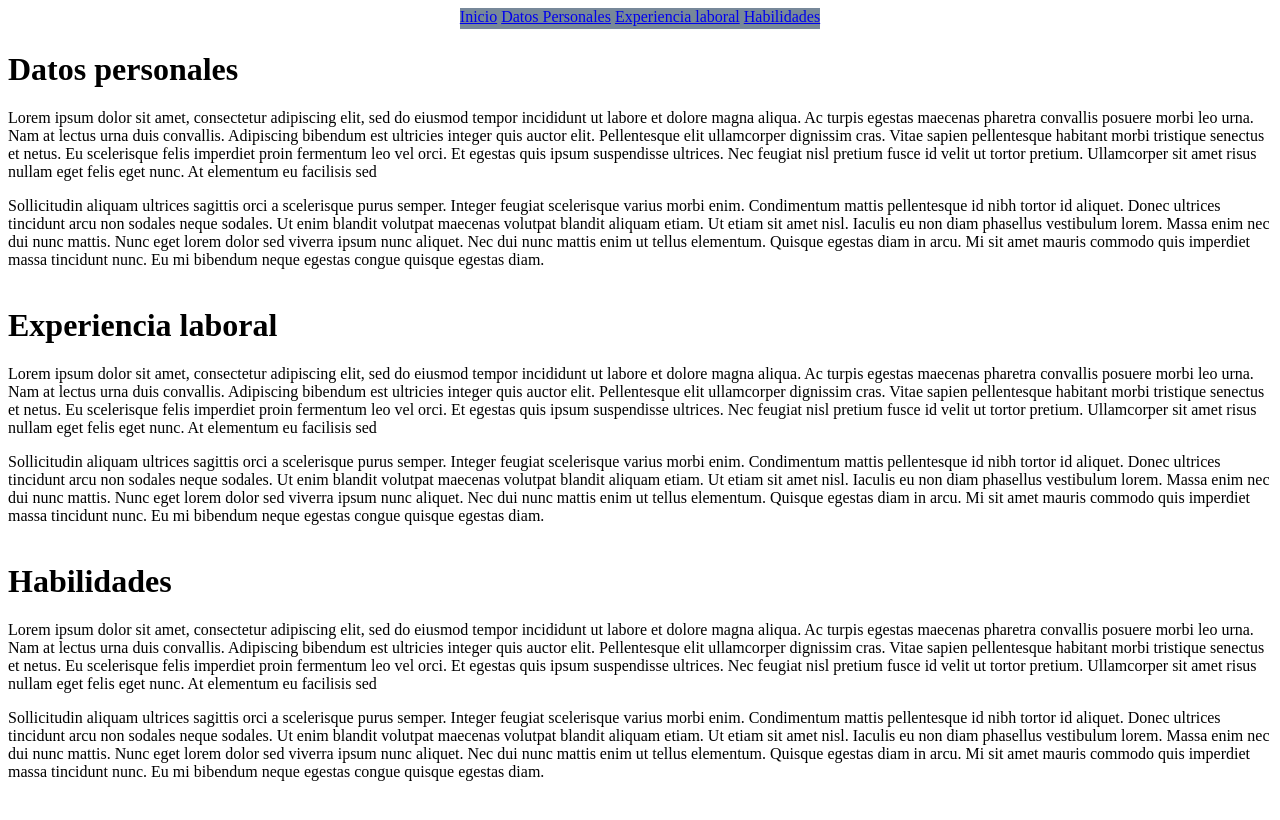
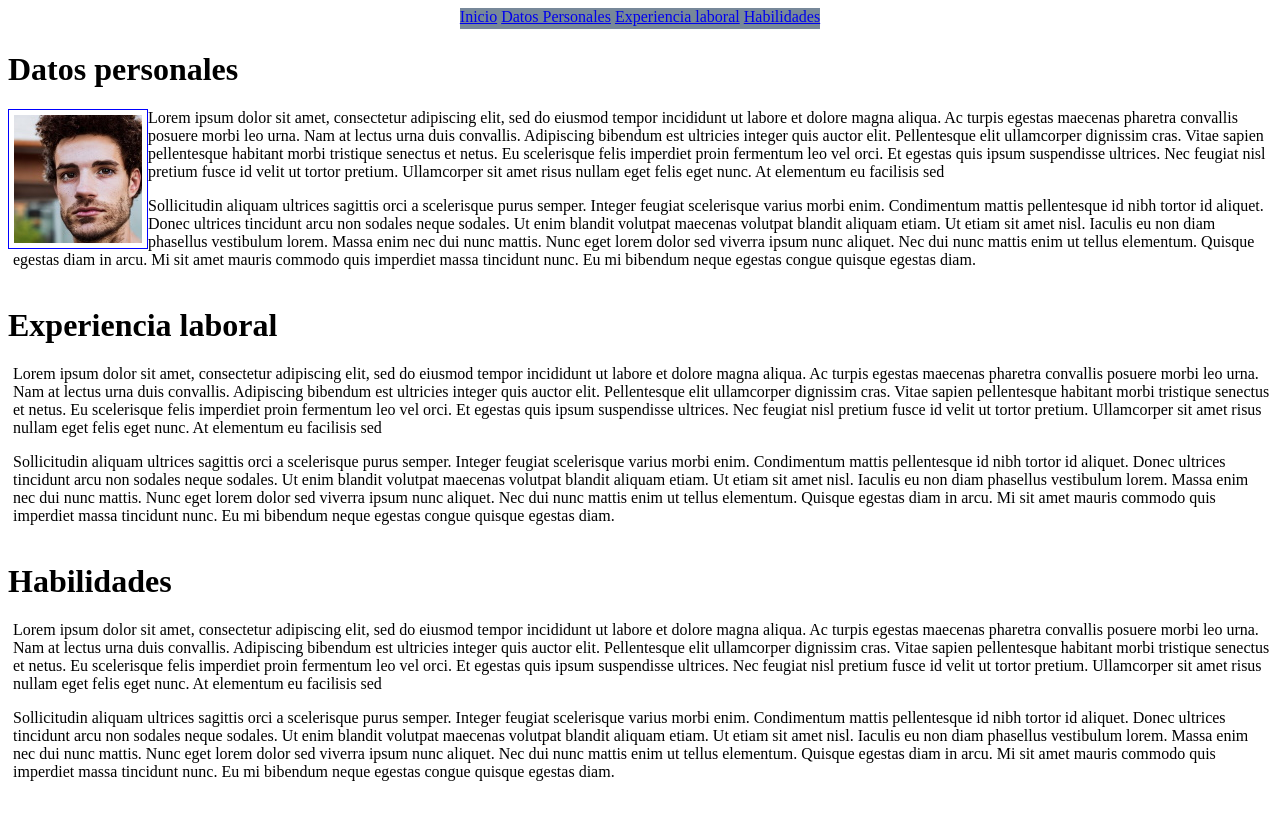
Before and after one commit to mirabelli11/TP_AP4.0_1rosPasos, a plain HTML site: page index.html in a window 1280 px wide. Drawn offline with Linux system fonts and the light colour scheme.

Commit message:
Imagen y formato de imagen

```diff
--- a/index.html
+++ b/index.html
@@ -19,6 +19,7 @@
         </div>
         <div class="datosPersonales" id="datosPersonales">
             <h1>Datos personales</h1>
+            <span><img class="fotoPerfil" src="images/foto128.jpg" alt="Foto ilustrativa"></span>
             <p>Lorem ipsum dolor sit amet, consectetur adipiscing elit, sed do eiusmod tempor incididunt ut labore et dolore magna aliqua. Ac turpis egestas maecenas pharetra convallis posuere morbi leo urna. Nam at lectus urna duis convallis. Adipiscing bibendum est ultricies integer quis auctor elit. Pellentesque elit ullamcorper dignissim cras. Vitae sapien pellentesque habitant morbi tristique senectus et netus. Eu scelerisque felis imperdiet proin fermentum leo vel orci. Et egestas quis ipsum suspendisse ultrices. Nec feugiat nisl pretium fusce id velit ut tortor pretium. Ullamcorper sit amet risus nullam eget felis eget nunc. At elementum eu facilisis sed</p>
             <p>Sollicitudin aliquam ultrices sagittis orci a scelerisque purus semper. Integer feugiat scelerisque varius morbi enim. Condimentum mattis pellentesque id nibh tortor id aliquet. Donec ultrices tincidunt arcu non sodales neque sodales. Ut enim blandit volutpat maecenas volutpat blandit aliquam etiam. Ut etiam sit amet nisl. Iaculis eu non diam phasellus vestibulum lorem. Massa enim nec dui nunc mattis. Nunc eget lorem dolor sed viverra ipsum nunc aliquet. Nec dui nunc mattis enim ut tellus elementum. Quisque egestas diam in arcu. Mi sit amet mauris commodo quis imperdiet massa tincidunt nunc. Eu mi bibendum neque egestas congue quisque egestas diam.</p>
         </div>
--- a/styles.css
+++ b/styles.css
@@ -1,3 +1,7 @@
+p {
+  margin-left: 5px;
+}
+
 .container {  display: grid;
     grid-template-columns: 1fr;
     grid-template-rows: 0.5fr 3fr 3fr 3fr;
@@ -18,7 +22,13 @@
     top: 0;
     z-index: 1;
   }
-
+  .fotoPerfil{
+    float: left;
+    width: 128px;
+    height: 128px;
+    padding: 5px;
+    border: 1px solid blue;
+  }
   .datosPersonales { grid-area: datosPersonales;
     }
 
```
